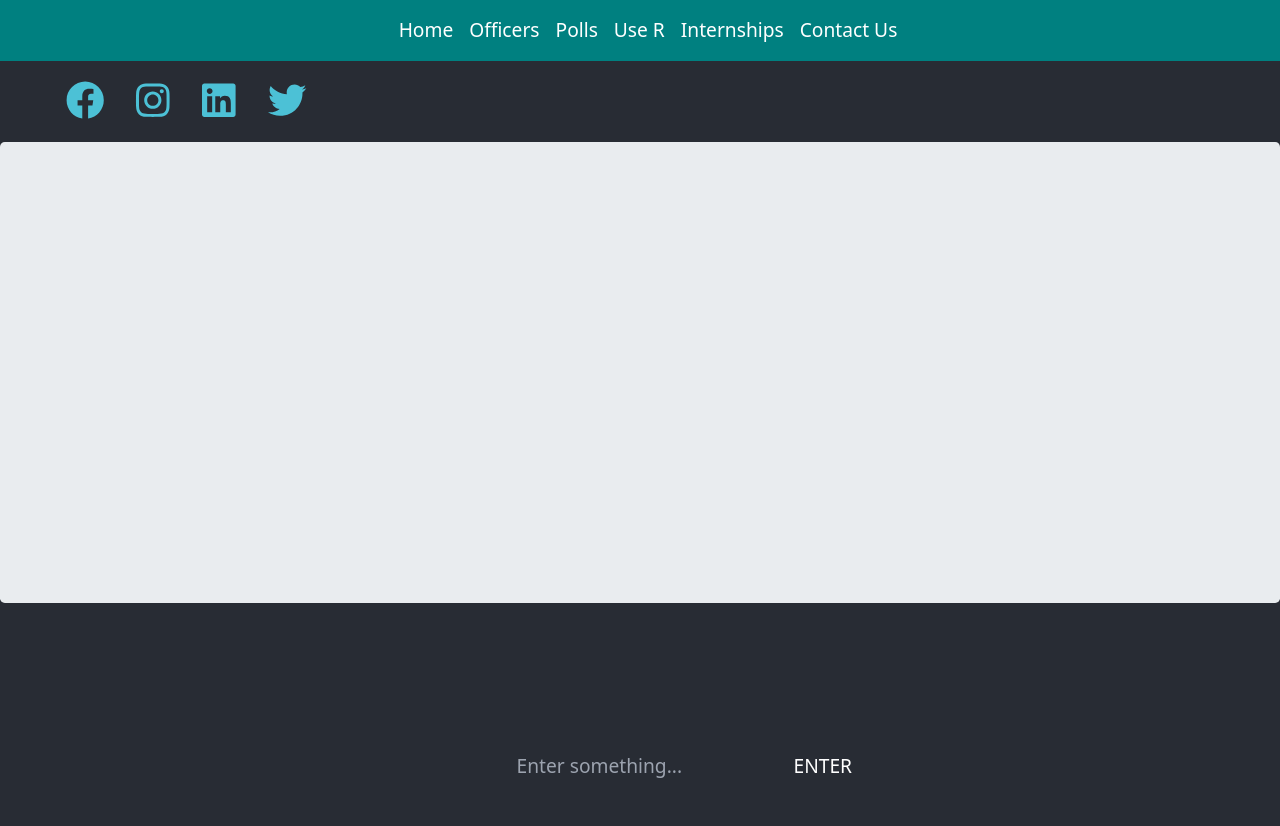
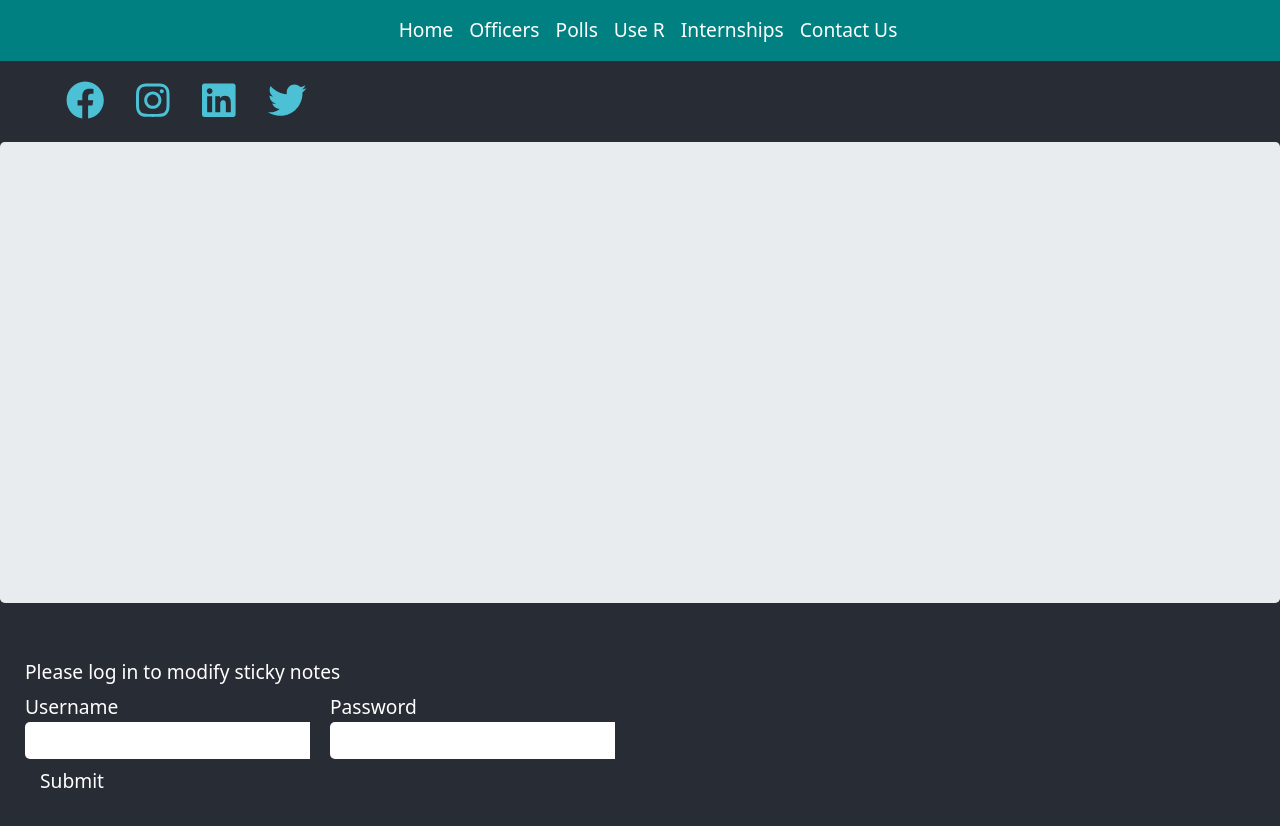
Before and after one commit to UFStatsSiteOrg/UFStatsSiteOrg, a React (Create React App) app in the folder react-app/: page / in a window 1280 px wide. Shown: the top 826 px of the page. Before the commit the page ends 800 px from the top, so only its background shows below. Built offline with nearby package versions, Linux system fonts and the light colour scheme.

Commit message:
Login authentication to access bulletin board

```diff
--- a/react-app/package.json
+++ b/react-app/package.json
@@ -30,6 +30,7 @@
   },
   "scripts": {
     "start": "craco start",
+    "server": "node src/server.js",
     "build": "craco build",
     "test": "craco test",
     "eject": "react-scripts eject"
--- a/react-app/server.js
+++ /dev/null
@@ -1,13 +0,0 @@
-const express = require('express');
-const cors = require('cors');
-const app = express();
-
-app.use(cors());
-
-app.use('/login', (req, res) => {
-    res.send({
-        token: 'test123'
-    });
-});
-
-app.listen(8080, () => console.log('API is running on http://localhost:8080/login'));
--- a/react-app/src/components/Bulletin.css
+++ b/react-app/src/components/Bulletin.css
@@ -4,6 +4,7 @@
     text-align: center;
     margin-top: 10%;
     margin-left: 50%;
+    margin-bottom: 200px;
 }
 
 .box {
@@ -75,3 +76,10 @@ button:hover {
 #delete:hover {
     color: rgb(255, 55, 55);
 }
+
+#clear {
+
+    margin-top: 200px;
+    margin-bottom: 200px;
+    padding: 10px;
+}
--- a/react-app/src/components/Bulletin.jsx
+++ b/react-app/src/components/Bulletin.jsx
@@ -1,18 +1,22 @@
-/*
-Many thanks to Victoria Lo and her incredibly helpful guide at
-https://lo-victoria.com/lets-build-a-simple-bulletin-board-react-app
- */
-
+/* Many thanks to Victoria Lo and her incredibly helpful guide at
+https://lo-victoria.com/lets-build-a-simple-bulletin-board-react-app */
 
 import React, {useState, useEffect, Component} from "react";
 import Draggable from "react-draggable";
 import { v4 as uuidv4 } from "uuid";
 import "./Bulletin.css"
+import Login from "./Login/Login";
+import useToken from "./home/useToken"
+import {Row} from "react-bootstrap";
+
+
+
+
 
 var randomColor = require("randomcolor");
 
+export default function Bulletin() {
 
-export default function Bulletin() {
 
     const [item, setItem] = useState("");
     const [items, setItems] = useState(
@@ -64,7 +68,39 @@ export default function Bulletin() {
         setItems(items.filter((item) => item.id !== id));
     };
 
+    const deleteAllNotes = (id) => {
+        items.shift(items.size);
+        localStorage.removeItem("items");
+        window.location.reload()
 
+
+    };
+    const { token, setToken } = useToken();
+    if(!token) {
+        return ( <div>
+            <div>
+            {items.map((item, index) => {
+                return (
+                    <Draggable
+                        key={item.id}
+                        defaultPosition={item.defaultPos}
+                        onStop={(e, data) => {
+                            updatePos(data, index);
+                        }}
+                    >
+                        <div style={{backgroundColor: item.color}} className="box">
+                            {`${item.item}`}
+
+                        </div>
+                    </Draggable>
+                );
+            })}
+
+        </div>
+
+            <Login setToken={setToken} />
+        </div>);
+    } else {
 
 
         return (
@@ -87,7 +123,7 @@ export default function Bulletin() {
                                 updatePos(data, index);
                             }}
                         >
-                        <div style={{ backgroundColor: item.color }} className="box">
+                            <div style={{backgroundColor: item.color}} className="box">
                                 {`${item.item}`}
                                 <button id="delete" onClick={(e) => deleteNote(item.id)}>
                                     X
@@ -96,7 +132,12 @@ export default function Bulletin() {
                         </Draggable>
                     );
                 })}
+
+                    <button id="clear" onClick={(e) => deleteAllNotes(item.id)}>
+                        Clear All Posts
+                    </button>
+
             </div>
         );
-
     }
+}
--- a/react-app/src/components/Hero.jsx
+++ /dev/null
@@ -1,11 +0,0 @@
-import React from 'react'
-
-const Hero = () => {
-    return (
-        <div>
-          <h1></h1>
-        </div>
-    )
-}
-
-export default Hero
--- a/react-app/src/components/Login/Login.css
+++ b/react-app/src/components/Login/Login.css
@@ -2,4 +2,24 @@
     display: flex;
     flex-direction: column;
     align-items: center;
+    padding: 25px;
+    margin-bottom: 200px;
+
 }
+
+input.input-box, textarea {
+    background-color: white;
+    margin-right: 20px;
+    padding: 4px;
+}
+
+input[type="text"] {
+    color: black;
+}
+
+input[type="password"] {
+    color: black;
+}
+.intro {
+    margin-bottom: 10px;
+}
--- a/react-app/src/components/Login/Login.js
+++ b/react-app/src/components/Login/Login.js
@@ -2,6 +2,7 @@ import React, {useState} from 'react';
 import PropTypes from 'prop-types';
 
 import './Login.css';
+import {Container, Row} from "react-bootstrap";
 
 async function loginUser(credentials) {
     return fetch('http://localhost:8080/login', {
@@ -29,20 +30,28 @@ export default function Login({setToken}) {
 
     return(
         <div className="login-wrapper">
-            <h1>Please Log In</h1>
+            <Container>
+                <Row>
+            <h1 class="intro" >Please log in to modify sticky notes</h1>
+                </Row>
         <form onSubmit={handleSubmit}>
+            <Row>
+
             <label>
                 <p>Username</p>
-                <input type="text" onChange={e => setUserName(e.target.value)}/>
+                <input class="input-box" type="text" onChange={e => setUserName(e.target.value)}/>
             </label>
+
             <label>
                 <p>Password</p>
-                <input type="password" />
+                <input class="input-box" type="password" />
             </label>
+            </Row>
             <div>
                 <button type="submit">Submit</button>
             </div>
         </form>
+            </Container>
         </div>
     )
 }
--- a/react-app/src/components/home/HomePage.jsx
+++ b/react-app/src/components/home/HomePage.jsx
@@ -6,7 +6,7 @@ import './HomePage.css'
 import Bulletin from "../Bulletin.jsx"
 import Img from '../logo.png'
 import ReactDom from "react-dom"
-import Login from '../Login/Login';
+
 import {Container, Row, Col} from "react-bootstrap";
 import {FontAwesomeIcon} from '@fortawesome/react-fontawesome'
 import{
@@ -17,17 +17,12 @@ import{
 
 } from '@fortawesome/free-brands-svg-icons'
 import "../socialstyle.css"
-import useToken from './useToken';
 
-let username = "Hello";
-let password = "world";
+
 
 function HomePage() {
 
-    //const { token, setToken } = useToken();
-    //if(!token) {
-    //    return <Login setToken={setToken} />
-    //}
+
 
 
     return (
--- a/react-app/src/components/login.jsx
+++ /dev/null
@@ -1,45 +0,0 @@
-import useMagicLink from 'use-magic-link'
-
-export default function Login() {
-    // create the hook
-    const auth = useMagicLink('pk_live_6ED7D994492B3C97');
-
-    function loginNow() {
-        const email = prompt('Enter your email');
-        auth.login(email);
-    }
-
-    function getContent() {
-        // Show a loading screen until we detect the login-state
-        if (auth.loading || auth.loggingIn || auth.loggingOut) {
-            return '...'
-        }
-
-        // Show this, if logged in
-        if (auth.loggedIn) {
-            return (
-                <div>
-                    You are logged-in.
-                    <br/>
-                    <button onClick={() => auth.logout()}>Logout</button>
-                </div>
-            )
-        }
-
-        // Show this, if not logged-in
-        return (
-            <div>
-                <button onClick={loginNow}>Login</button>
-            </div>
-        )
-    }
-
-    return (
-        <div className="container">
-            <main>
-                <h1>Admin Login</h1>
-                <div className="content">{getContent()}</div>
-            </main>
-        </div>
-    )
-}
--- /dev/null
+++ b/react-app/src/server.js
@@ -0,0 +1,15 @@
+const express = require('express');
+const cors = require('cors');
+const app = express();
+
+
+
+    app.use(cors());
+
+    app.use('/login', (req, res) => {
+        res.send({
+            token: 'test123'
+        });
+    });
+
+    app.listen(8080, () => console.log('API is running on http://localhost:8080/login'));
```
Lines whose indentation alone changed are shown as unchanged.
